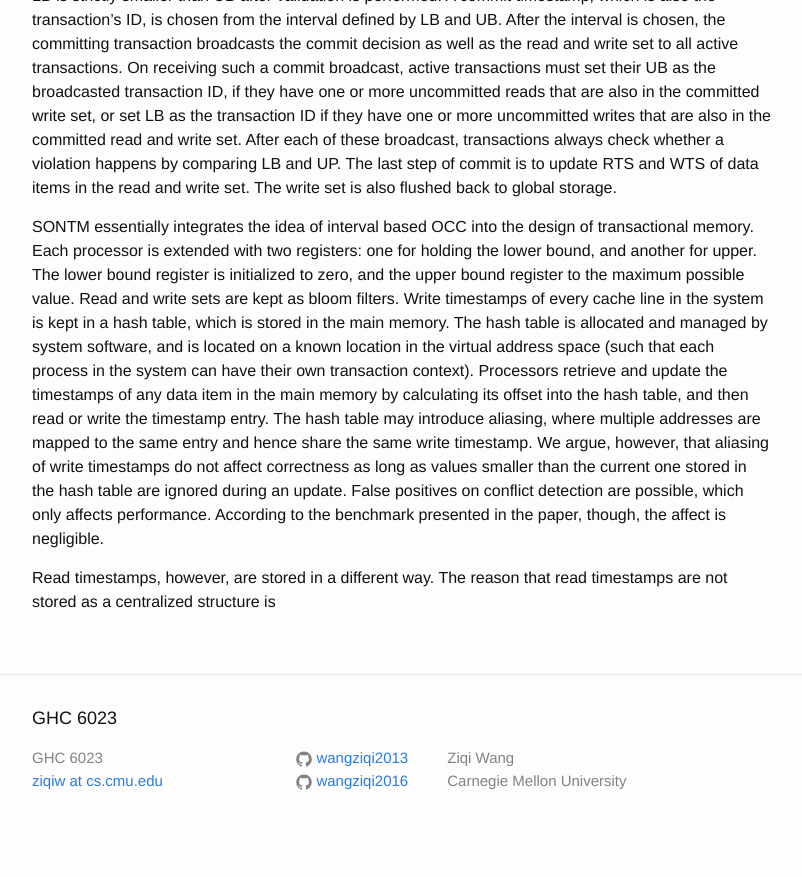
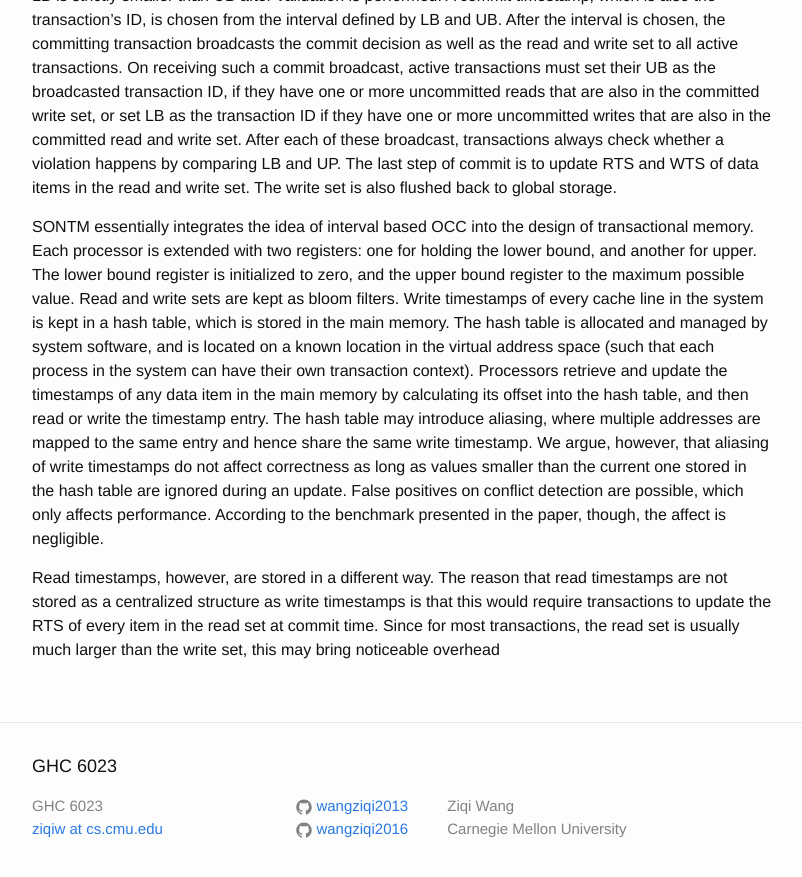
Before and after one commit to wangziqi2013/wangziqi2013.github.io, a Jekyll site: the page built from _posts/2018-06-20-sontm.markdown, in a window 1280 px wide and 900 px high, scrolled down 1237 px. Shown: the top 877 px of the window, without its empty margins (238-1040 px from the left). Built offline with Jekyll 4.4.1, drawn with Linux system fonts in a browser that asks for light colours; before the commit the page ends 2089 px from its top, so only the background shows below that.

Commit message:
Small change

```diff
--- a/_posts/2018-06-20-sontm.markdown
+++ b/_posts/2018-06-20-sontm.markdown
@@ -59,4 +59,6 @@ stored in the hash table are ignored during an update. False positives on confli
 only affects performance. According to the benchmark presented in the paper, though, the affect is negligible.
 
 Read timestamps, however, are stored in a different way. The reason that read timestamps are not stored as
-a centralized structure is
+a centralized structure as write timestamps is that this would require transactions to update the RTS
+of every item in the read set at commit time. Since for most transactions, the read set is usually much larger
+than the write set, this may bring noticeable overhead
```
